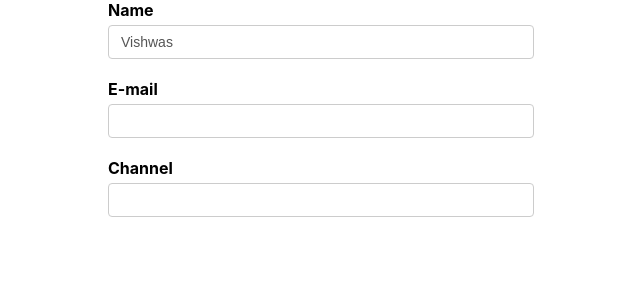
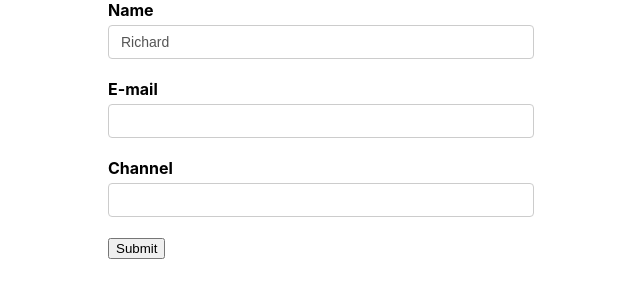
Before and after one commit to rikster/react-formik-1, a React (Create React App) app: page / in a window 1280 px wide. Shown: the top 300 px of the page, without its empty margins (319-959 px from the left). Built offline with nearby package versions, Linux system fonts and the light colour scheme.

Commit message:
displaying error mgs

```diff
--- a/src/App.css
+++ b/src/App.css
@@ -23,3 +23,11 @@ input[type='email'] {
   border-radius: 4px;
   margin-bottom: 20px;
 }
+
+.form-control {
+  margin-bottom: 20px;
+}
+
+.error {
+  color: red;
+}
--- a/src/components/YoutubeForm.js
+++ b/src/components/YoutubeForm.js
@@ -2,7 +2,7 @@ import React from 'react'
 import {useFormik} from 'formik'
 
 const initialValues = {
-    name: 'Vishwas',
+    name: 'Richard',
     email: '',
     channel: ''
 }
@@ -22,13 +22,13 @@ const validate = values => {
     }
 
     if (!values.email) {
-        errors.name = 'Required'
+        errors.email = 'Required'
     } else if (!/^[A-Z0-9._%+-]+@[A-Z0-9.-]+\.[A-Z]{2,4}$/i.test(values.email)) {
         errors.email = 'Invalid email format'
     }
 
     if (!values.channel) {
-        errors.name = 'Required'
+        errors.channel = 'Required'
     }
 
     return errors
@@ -43,11 +43,12 @@ export const YoutubeForm = () => {
         validate
     })
 
-    console.log(formik.values)
+    //console.log(formik.values)
 
     return (
         <div>
             <form onSubmit={formik.handleSubmit}>
+                <div className='form-control'>
                     <label htmlFor='name'>Name</label>
                     <input
                         type='text'
@@ -56,7 +57,13 @@ export const YoutubeForm = () => {
                         onChange={formik.handleChange}
                         value={formik.values.name}
                     />
+                    {formik.errors.name ? (
+                        <div className='error'>{formik.errors.name}</div>
+                    ) : null}
 
+                </div>
+
+                <div className='form-control'>
                     <label htmlFor='email'>E-mail</label>
                     <input
                         type='email'
@@ -65,7 +72,12 @@ export const YoutubeForm = () => {
                         onChange={formik.handleChange}
                         value={formik.values.email}
                     />
+                    {formik.errors.email ? (
+                        <div className='error'>{formik.errors.email}</div>
+                    ) : null}
+                </div>
 
+                <div className='form-control'>
                     <label htmlFor='channel'>Channel</label>
                     <input
                         type='text'
@@ -74,6 +86,11 @@ export const YoutubeForm = () => {
                         onChange={formik.handleChange}
                         value={formik.values.channel}
                     />
+                    {formik.errors.channel ? (
+                        <div className='error'>{formik.errors.channel}</div>
+                    ) : null}
+                </div>
+                <button>Submit</button>
             </form>
         </div>
     )
```
Lines whose indentation alone changed are shown as unchanged.
